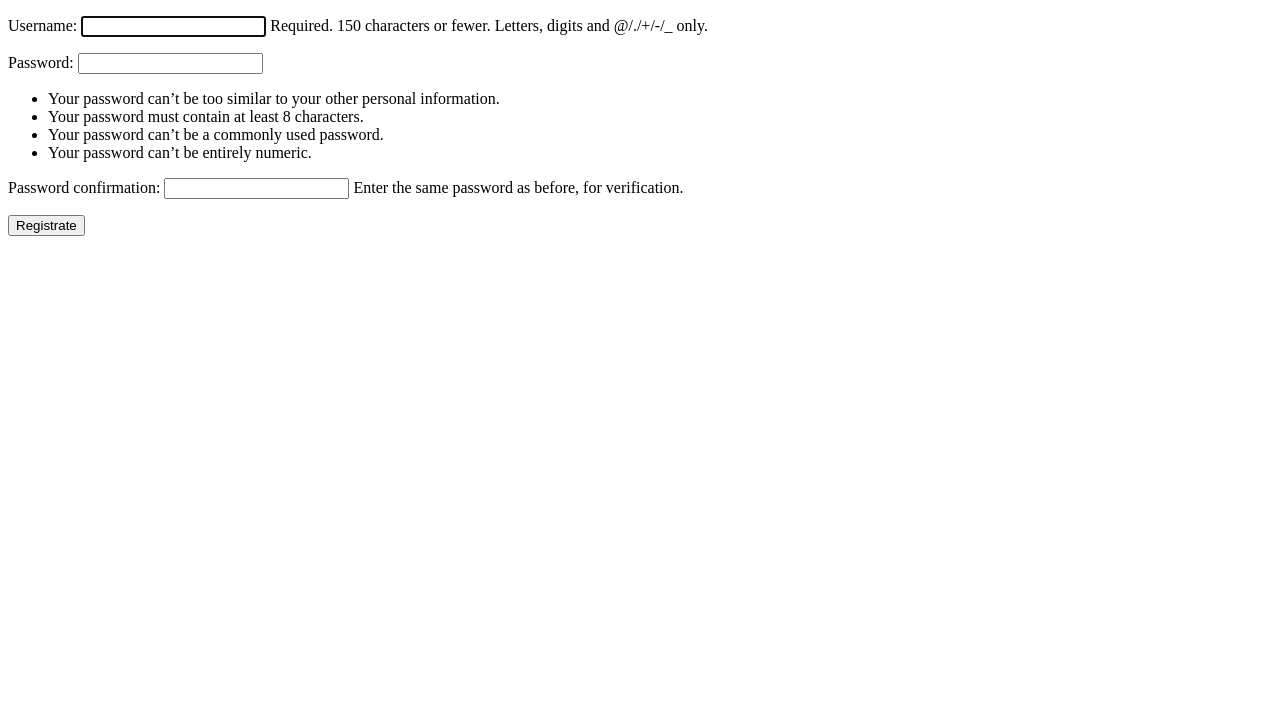
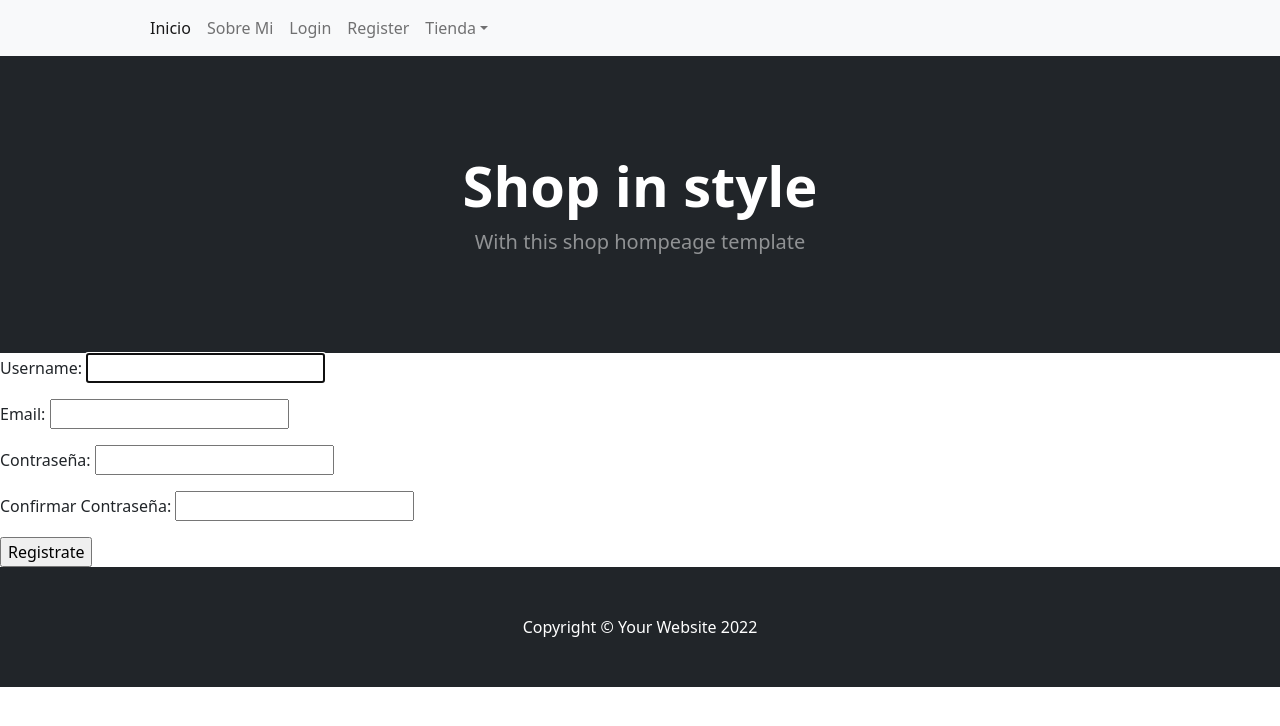
Before and after one commit to Enzo-Calvi/trabajo_entregable, a Django app: page /auth/register/ in a window 1280 px wide. Shown: the top 726 px of the page. Run offline with Django 4.2, Linux system fonts and the light colour scheme; some libraries are stand-ins or nearby versions.

Commit message:
Register

```diff
--- /dev/null
+++ b/authentication/forms.py
@@ -0,0 +1,16 @@
+from dataclasses import fields
+import email
+from django.forms import Form, CharField, FloatField, EmailField, PasswordInput
+from django.contrib.auth.forms import UserCreationForm
+from django.contrib.auth.models import User
+
+class UserRegister(UserCreationForm):
+
+    email = EmailField()
+    password1 = CharField(label="Contraseña", widget= PasswordInput)
+    password2 = CharField(label="Confirmar Contraseña", widget= PasswordInput)
+
+    class Meta:
+        model = User
+        fields = ["username", "email", "password1", "password2"]
+        help_texts = {"username":"", "email":"", "password1":"", "password2":""}
--- a/authentication/templates/authentication/login.html
+++ b/authentication/templates/authentication/login.html
@@ -26,6 +26,7 @@
                         <li class="nav-item"><a class="nav-link active" aria-current="page" href="/productos/">Inicio</a></li>
                         <li class="nav-item"><a class="nav-link" href="#!">Sobre Mi</a></li>
                         <li class="nav-item"><a class="nav-link" href="/auth/login/">Login</a></li>
+                        <li class="nav-item"><a class="nav-link" href="/auth/register/">Register</a></li>
                         <li class="nav-item dropdown">
                             <a class="nav-link dropdown-toggle" id="navbarDropdown" href="#" role="button" data-bs-toggle="dropdown" aria-expanded="false">Tienda</a>
                             <ul class="dropdown-menu" aria-labelledby="navbarDropdown">
--- a/authentication/templates/authentication/register.html
+++ b/authentication/templates/authentication/register.html
@@ -1,16 +1,65 @@
 <!DOCTYPE html>
 <html lang="en">
     <head>
-    <meta charset="UTF-8">
-    <meta http-equiv="X-UA-Compatible" content="IE=edge">
-    <meta name="viewport" content="width=device-width, initial-scale=1.0">
-    <title>Auth App - Productos</title>
+
+        {% load static %}
+
+        <meta charset="utf-8" />
+        <meta name="viewport" content="width=device-width, initial-scale=1, shrink-to-fit=no" />
+        <meta name="description" content="" />
+        <meta name="author" content="" />
+        <title>Shop Homepage - Start Bootstrap Template</title>
+        <!-- Favicon-->
+        <link rel="icon" type="image/x-icon" href="assets/favicon.ico" />
+        <!-- Bootstrap icons-->
+        <link href="https://cdn.jsdelivr.net/npm/bootstrap-icons@1.5.0/font/bootstrap-icons.css" rel="stylesheet" />
+        <!-- Core theme CSS (includes Bootstrap)-->
+        <link href="{% static 'productos/css/styles.css' %}" rel="stylesheet" />
     </head>
     <body>
+        <!-- Navigation-->
+        <nav class="navbar navbar-expand-lg navbar-light bg-light">
+            <div class="container px-4 px-lg-5">
+                <button class="navbar-toggler" type="button" data-bs-toggle="collapse" data-bs-target="#navbarSupportedContent" aria-controls="navbarSupportedContent" aria-expanded="false" aria-label="Toggle navigation"><span class="navbar-toggler-icon"></span></button>
+                <div class="collapse navbar-collapse" id="navbarSupportedContent">
+                    <ul class="navbar-nav me-auto mb-2 mb-lg-0 ms-lg-4">
+                        <li class="nav-item"><a class="nav-link active" aria-current="page" href="/productos/">Inicio</a></li>
+                        <li class="nav-item"><a class="nav-link" href="#!">Sobre Mi</a></li>
+                        <li class="nav-item"><a class="nav-link" href="/auth/login/">Login</a></li>
+                        <li class="nav-item"><a class="nav-link" href="/auth/register/">Register</a></li>
+                        <li class="nav-item dropdown">
+                            <a class="nav-link dropdown-toggle" id="navbarDropdown" href="#" role="button" data-bs-toggle="dropdown" aria-expanded="false">Tienda</a>
+                            <ul class="dropdown-menu" aria-labelledby="navbarDropdown">
+                                <li><a class="dropdown-item" href="/productos/zapatillas/">Zapatillas</a></li>
+                                <li><a class="dropdown-item" href="/productos/camisetas/">Camisetas</a></li>
+                                <li><a class="dropdown-item" href="/productos/pantalones/">Pantalones</a></li>
+                            </ul>
+                        </li>
+                    </ul>
+                </div>
+            </div>
+        </nav>
+        <!-- Header-->
+        <header class="bg-dark py-5">
+            <div class="container px-4 px-lg-5 my-5">
+                <div class="text-center text-white">
+                    <h1 class="display-4 fw-bolder">Shop in style</h1>
+                    <p class="lead fw-normal text-white-50 mb-0">With this shop hompeage template</p>
+                </div>
+            </div>
+        </header>
         <form method="post">
             {% csrf_token %}
             {{ form.as_p }}
             <input type="submit" value="Registrate">
         </form>
+        <!-- Footer-->
+        <footer class="py-5 bg-dark">
+            <div class="container"><p class="m-0 text-center text-white">Copyright &copy; Your Website 2022</p></div>
+        </footer>
+        <!-- Bootstrap core JS-->
+        <script src="https://cdn.jsdelivr.net/npm/bootstrap@5.1.3/dist/js/bootstrap.bundle.min.js"></script>
+        <!-- Core theme JS-->
+        <script src="{% static 'productos/js/scripts.js' %}"></script>
     </body>
 </html>
--- a/authentication/views.py
+++ b/authentication/views.py
@@ -3,6 +3,8 @@ from django.shortcuts import render, redirect
 from django.http import HttpResponse
 # Formularios para crear sesion o crear usuarios.
 from django.contrib.auth.forms import AuthenticationForm, UserCreationForm
+
+from authentication.forms import UserRegister
 
 # Funciones para autenticar e iniciar sesion.
 from django.contrib.auth import login, authenticate, logout
@@ -28,11 +30,11 @@ def login_view(request):
 
 def register_view(request):
     if request.method == "GET":
-        formulario = UserCreationForm()
+        formulario = UserRegister()
         return render(request, "authentication/register.html", {"form": formulario})
 
     else:
-        formulario = UserCreationForm(request.POST)
+        formulario = UserRegister(request.POST)
 
         if formulario.is_valid():
             formulario.save()
--- a/productos/templates/productos/camisetas.html
+++ b/productos/templates/productos/camisetas.html
@@ -26,6 +26,7 @@
                         <li class="nav-item"><a class="nav-link active" aria-current="page" href="/productos/">Inicio</a></li>
                         <li class="nav-item"><a class="nav-link" href="#!">Sobre Mi</a></li>
                         <li class="nav-item"><a class="nav-link" href="/auth/login/">Login</a></li>
+                        <li class="nav-item"><a class="nav-link" href="/auth/register/">Register</a></li>
                         <li class="nav-item dropdown">
                             <a class="nav-link dropdown-toggle" id="navbarDropdown" href="#" role="button" data-bs-toggle="dropdown" aria-expanded="false">Tienda</a>
                             <ul class="dropdown-menu" aria-labelledby="navbarDropdown">
--- a/productos/templates/productos/pantalones.html
+++ b/productos/templates/productos/pantalones.html
@@ -26,6 +26,7 @@
                         <li class="nav-item"><a class="nav-link active" aria-current="page" href="/productos/">Inicio</a></li>
                         <li class="nav-item"><a class="nav-link" href="#!">Sobre Mi</a></li>
                         <li class="nav-item"><a class="nav-link" href="/auth/login/">Login</a></li>
+                        <li class="nav-item"><a class="nav-link" href="/auth/register/">Register</a></li>
                         <li class="nav-item dropdown">
                             <a class="nav-link dropdown-toggle" id="navbarDropdown" href="#" role="button" data-bs-toggle="dropdown" aria-expanded="false">Tienda</a>
                             <ul class="dropdown-menu" aria-labelledby="navbarDropdown">
--- a/productos/templates/productos/productos.html
+++ b/productos/templates/productos/productos.html
@@ -26,6 +26,7 @@
                         <li class="nav-item"><a class="nav-link active" aria-current="page" href="#!">Inicio</a></li>
                         <li class="nav-item"><a class="nav-link" href="#!">Sobre Mi</a></li>
                         <li class="nav-item"><a class="nav-link" href="/auth/login/">Login</a></li>
+                        <li class="nav-item"><a class="nav-link" href="/auth/register/">Register</a></li>
                         <li class="nav-item dropdown">
                             <a class="nav-link dropdown-toggle" id="navbarDropdown" href="#" role="button" data-bs-toggle="dropdown" aria-expanded="false">Tienda</a>
                             <ul class="dropdown-menu" aria-labelledby="navbarDropdown">
--- a/productos/templates/productos/zapatillas.html
+++ b/productos/templates/productos/zapatillas.html
@@ -26,6 +26,7 @@
                         <li class="nav-item"><a class="nav-link active" aria-current="page" href="/productos/">Inicio</a></li>
                         <li class="nav-item"><a class="nav-link" href="#!">Sobre Mi</a></li>
                         <li class="nav-item"><a class="nav-link" href="/auth/login/">Login</a></li>
+                        <li class="nav-item"><a class="nav-link" href="/auth/register/">Register</a></li>
                         <li class="nav-item dropdown">
                             <a class="nav-link dropdown-toggle" id="navbarDropdown" href="#" role="button" data-bs-toggle="dropdown" aria-expanded="false">Tienda</a>
                             <ul class="dropdown-menu" aria-labelledby="navbarDropdown">
```
Also changed, not shown: db.sqlite3. Lines whose indentation alone changed are shown as unchanged.
